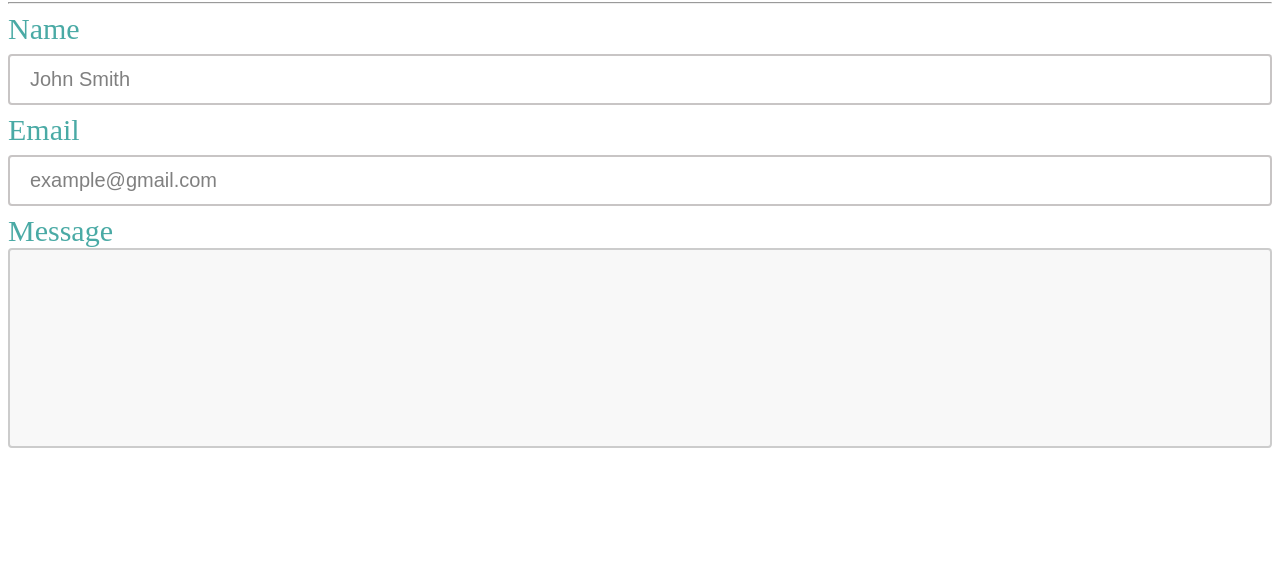
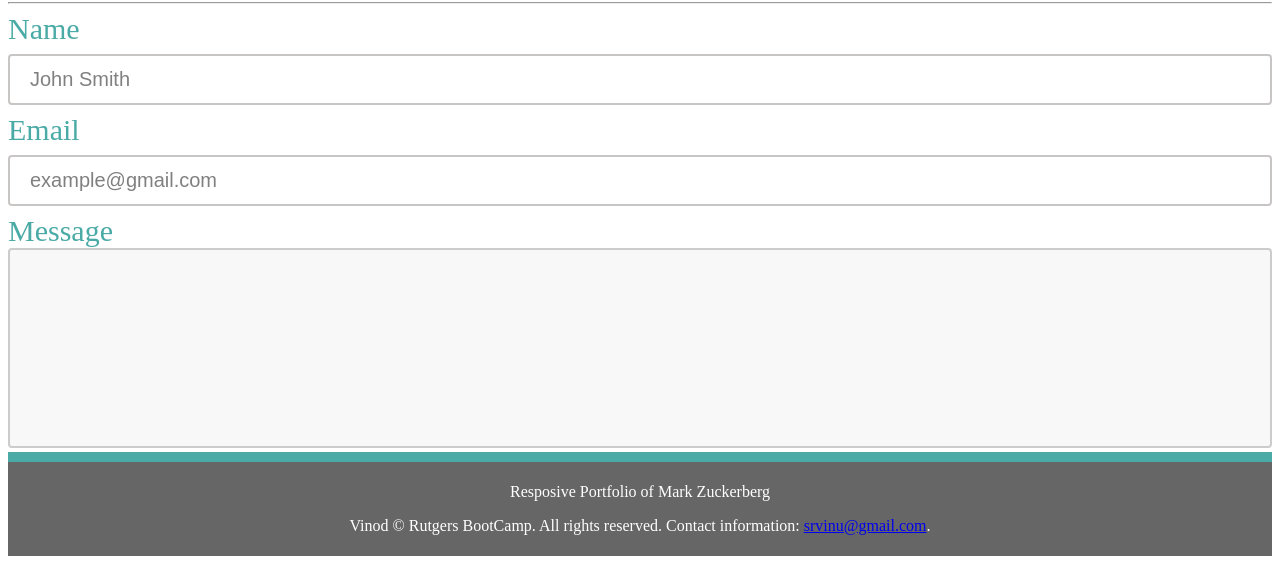
Before and after one commit to srvinu/Responsive-Portfolio, a plain HTML site: page contact.html in a window 1280 px wide. Shown: the part 216-800 px from the top of the page. Drawn offline with Linux system fonts and the light colour scheme.

Commit message:
Final Updates

```diff
--- a/contact.html
+++ b/contact.html
@@ -34,5 +34,9 @@
       </form>
 
 </div>
+<footer>
+  <p>Resposive Portfolio of Mark Zuckerberg</p>
+  <p>Vinod  &copy Rutgers BootCamp. All rights reserved.  Contact information: <a href="srvinu@gmail.com">srvinu@gmail.com</a>.</p>
+</footer>
 </body>
 </html>
```
